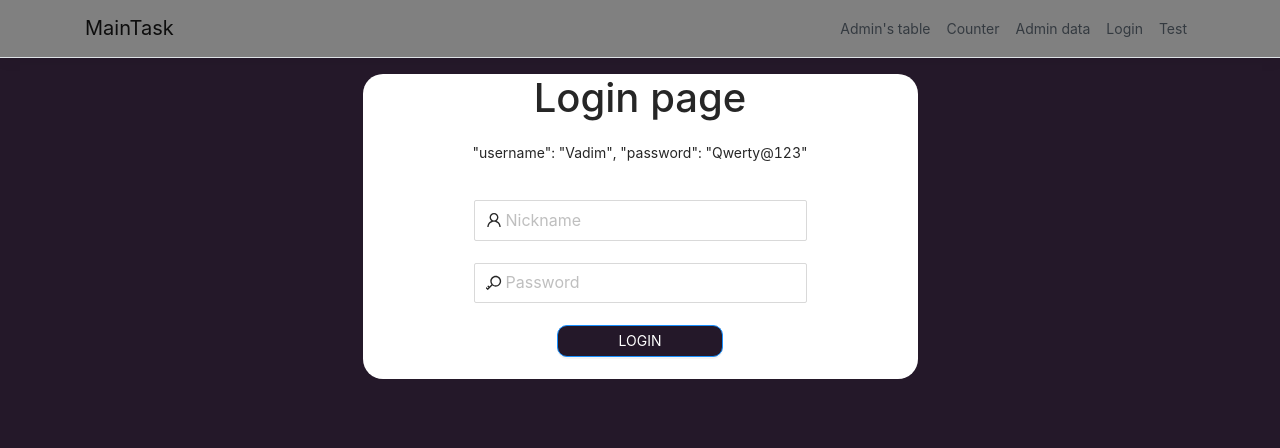
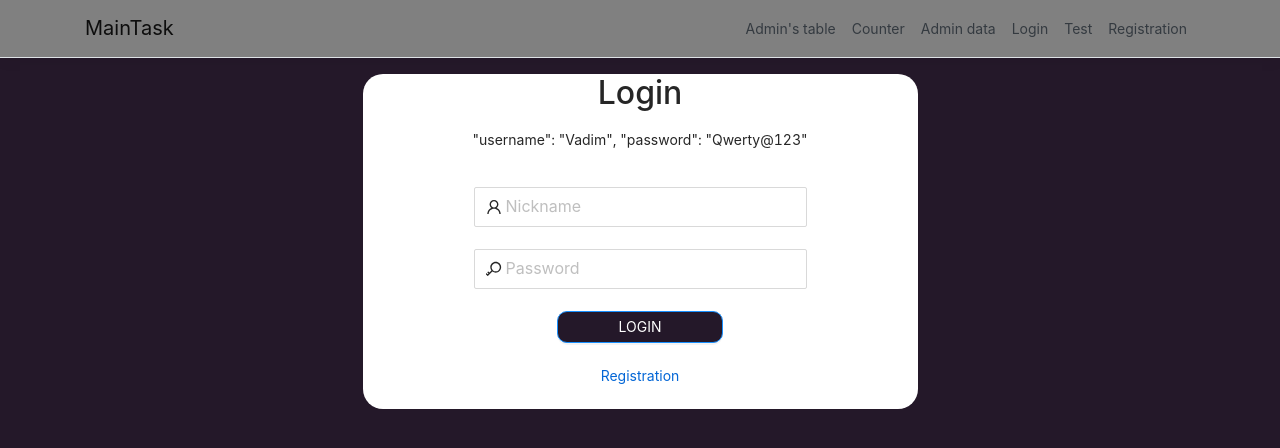
Before and after one commit to VadimYefimchuk/HoneycombTask, a React (Create React App) app in the folder MainTask/ClientApp/: page /login in a window 1280 px wide. Shown: the top 448 px of the page. Built offline with nearby package versions, Linux system fonts and the light colour scheme.

Commit message:
Made Registration page (prototype)

```diff
--- a/MainTask/ClientApp/src/App.tsx
+++ b/MainTask/ClientApp/src/App.tsx
@@ -14,10 +14,10 @@ import './custom.css'
 
 export default () => (
     <Layout >
-        <Route exact path='/' component={Counter} />
+        <Route exact path='/login' component={Login} />
         <Route path='/admin' component={AdminsTable} />
         <Route path='/fetch-data/:startDateIndex?' component={FetchData} />
-        <Route path='/login' component={Login} />
+        <Route path='/counter' component={Counter} />
         <Route path='/register' component={Registration} />
         <Route path='/test' component={Test} />
     </Layout>
--- a/MainTask/ClientApp/src/components/Auth/Login.jsx
+++ b/MainTask/ClientApp/src/components/Auth/Login.jsx
@@ -3,9 +3,10 @@ import axios from 'axios';
 import { connect } from 'react-redux';
 import { Input, Button } from 'antd';
 import {UserOutlined, KeyOutlined} from '@ant-design/icons';
+import { Link } from 'react-router-dom';
+
 
 export default class Login extends React.Component{
-//const data = {"username": "Vadim", "password": "Qwerty@123"};
   state = {
     username: null,
     password: null,
@@ -16,11 +17,13 @@ export default class Login extends React.Component{
   sendLogin = () =>{
     axios.post("https://localhost:44339/api/authenticate/login", this.state)
     .then((res) => {
-      console.log(res.data.token)
+      console.log(res.data.token);
+      this.setState({username: null});
+      this.setState({password: null});
     })
     .catch((error) => {
       console.error(error)
-    })
+    });
   }
 
   authStyle = {
@@ -32,30 +35,38 @@ export default class Login extends React.Component{
     borderRadius: "20px"
   };
 
-  buttonStyle ={
+  buttonStyle = {
     backgroundColor: "#241829",
     borderRadius: "10px",
     width:"50%"
   };
 
+  inputStyle ={
+    width:"60%",
+    textAlign:"center",
+    marginLeft:"auto",
+    marginRight:"auto"
+  }
+
   render(){
     return(
     <div style={this.authStyle}>
-      <h1>Login page</h1>
+      <h2>Login</h2>
       <p>"username": "Vadim", "password": "Qwerty@123"</p>
       <br/>
-      <div style={{"width":"60%","textAlign":"center","marginLeft":"auto","marginRight":"auto"}}>
-        <Input type="text" size="large" placeholder="Nickname" prefix={<UserOutlined/>}
+      <div style={this.inputStyle}>
+        <Input type="text" size="large" placeholder="Nickname" value={this.state.username} prefix={<UserOutlined/>}
         onChange={(event)=>{this.setState({username:event.target.value})}} />
         <br/><br/>
-        <Input type="password" size="large" placeholder="Password" prefix={<KeyOutlined />}
+        <Input type="password" size="large" placeholder="Password" value={this.state.password} prefix={<KeyOutlined />}
         onChange={(event)=>{this.setState({password: event.target.value})}} />
         <br/><br/>
         <Button type="primary" style={this.buttonStyle} onClick={this.sendLogin}>
-        LOGIN
+          LOGIN
         </Button>
         <br/><br/>
-
+        <Link to="/register">Registration</Link>
+        <br/><br/>
       </div>
     </div>)
   };
--- a/MainTask/ClientApp/src/components/Auth/Registration.jsx
+++ b/MainTask/ClientApp/src/components/Auth/Registration.jsx
@@ -1,12 +1,77 @@
 import * as React from 'react';
 import axios from 'axios';
-import { connect } from 'react-redux';
 import { Input, Button } from 'antd';
+import {UserOutlined, KeyOutlined, IeOutlined} from '@ant-design/icons';
+import { Link } from 'react-router-dom';
+
 
 export default class Registration extends React.Component{
+    state = {
+        username: null,
+        email: null,
+        password: null,
+        login: false,
+        store:null
+    }
+
+    sendRegister = () =>{
+        axios.post("https://localhost:44339/api/authenticate/register", this.state)
+        .then((res) => {
+            console.log(res.data);
+            this.setState({username: null});
+            this.setState({email: null});
+            this.setState({password: null});
+        })
+        .catch((error) => {
+            console.error(error)
+        })
+    }
+
+    authStyle = {
+        textAlign:"center",
+        marginLeft:"auto",
+        marginRight:"auto",
+        width:"50%",
+        backgroundColor:"white",
+        borderRadius: "20px"
+    };
+
+    buttonStyle = {
+        backgroundColor: "#241829",
+        borderRadius: "10px",
+        width:"50%"
+    };
+
+    inputStyle = {
+        width:"60%",
+        textAlign:"center",
+        marginLeft:"auto",
+        marginRight:"auto"
+    }
+
     render(){
-        return{
-
-        }
-    }
+        return(
+            <div style={this.authStyle}>
+                <h2>Registration</h2>
+                <br/>
+                <div style={this.inputStyle}>
+                    <Input type="text" size="large" placeholder="Nickname" value={this.state.username} prefix={<UserOutlined/>}
+                    onChange={(event)=>{this.setState({username:event.target.value})}} />
+                    <br/><br/>
+                    <Input type="email" size="large" placeholder="Email" value={this.state.email} prefix={<IeOutlined />}
+                    onChange={(event)=>{this.setState({email: event.target.value})}} />
+                    <br/><br/>
+                    <Input type="password" size="large" placeholder="Password" value={this.state.password} prefix={<KeyOutlined />}
+                    onChange={(event)=>{this.setState({password: event.target.value})}} />
+                    <br/><br/>
+                    <Button type="primary" style={this.buttonStyle} onClick={this.sendRegister}>
+                        REGISTRATION
+                    </Button>
+                    <br/><br/>
+                    <Link to="/login">Login</Link>
+                    <br/><br/>
+                </div>
+            </div>
+        )
+      };
 }
--- a/MainTask/ClientApp/src/components/NavMenu.tsx
+++ b/MainTask/ClientApp/src/components/NavMenu.tsx
@@ -13,7 +13,7 @@ export default class NavMenu extends React.PureComponent<{}, { isOpen: boolean }
             <header style={{backgroundColor: "gray"}}>
                 <Navbar className="navbar-expand-sm navbar-toggleable-sm border-bottom box-shadow mb-3" light>
                     <Container>
-                        <NavbarBrand tag={Link} to="/">MainTask</NavbarBrand>
+                        <NavbarBrand tag={Link} to="/login">MainTask</NavbarBrand>
                         <NavbarToggler onClick={this.toggle} className="mr-2"/>
                         <Collapse className="d-sm-inline-flex flex-sm-row-reverse" isOpen={this.state.isOpen} navbar>
                             <ul className="navbar-nav flex-grow">
@@ -21,7 +21,7 @@ export default class NavMenu extends React.PureComponent<{}, { isOpen: boolean }
                                     <NavLink tag={Link} className="text-dark" to="/admin">Admin's table</NavLink>
                                 </NavItem>
                                 <NavItem>
-                                    <NavLink tag={Link} className="text-dark" to="/">Counter</NavLink>
+                                    <NavLink tag={Link} className="text-dark" to="/counter">Counter</NavLink>
                                 </NavItem>
                                 <NavItem>
                                     <NavLink tag={Link} className="text-dark" to="/fetch-data">Admin data</NavLink>
@@ -31,6 +31,9 @@ export default class NavMenu extends React.PureComponent<{}, { isOpen: boolean }
                                 </NavItem>
                                 <NavItem>
                                     <NavLink tag={Link} className="text-dark" to="/test">Test</NavLink>
+                                </NavItem>
+                                <NavItem>
+                                    <NavLink tag={Link} className="text-dark" to="/register">Registration</NavLink>
                                 </NavItem>
                             </ul>
                         </Collapse>
```
